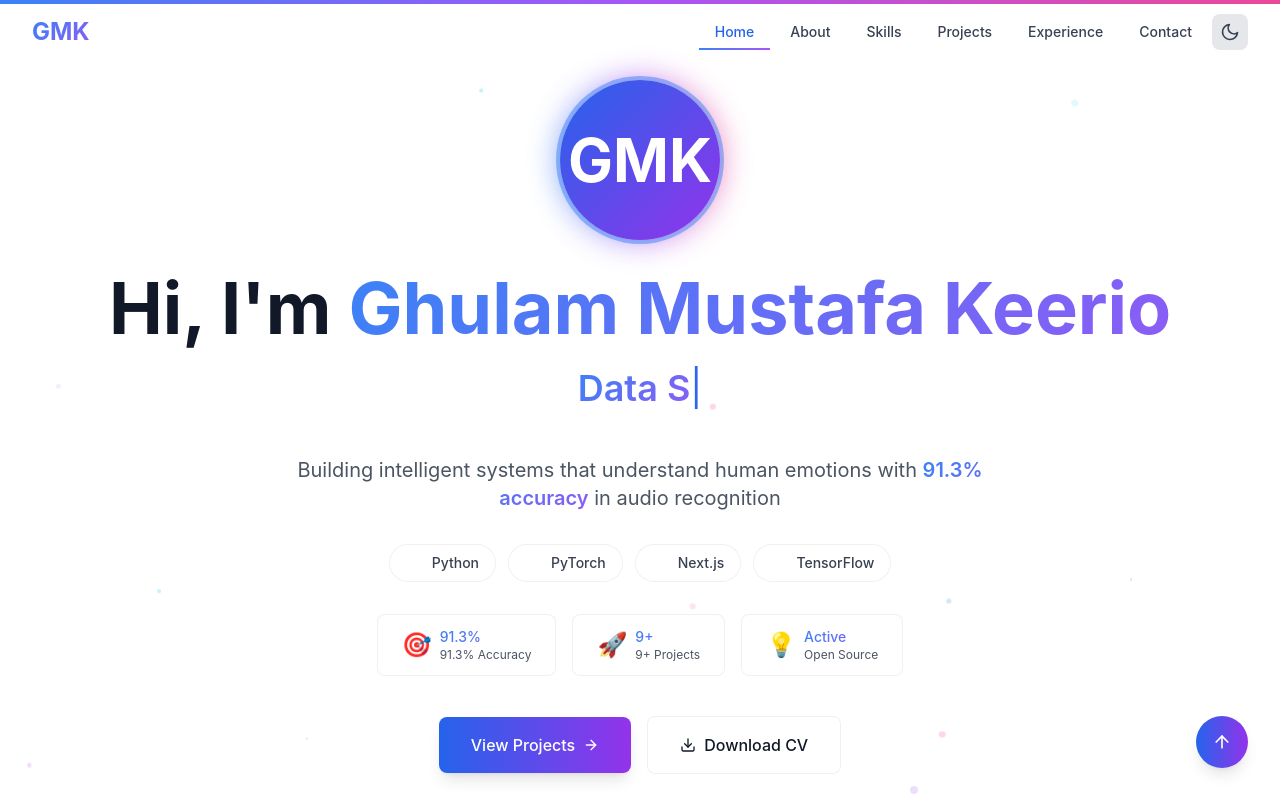
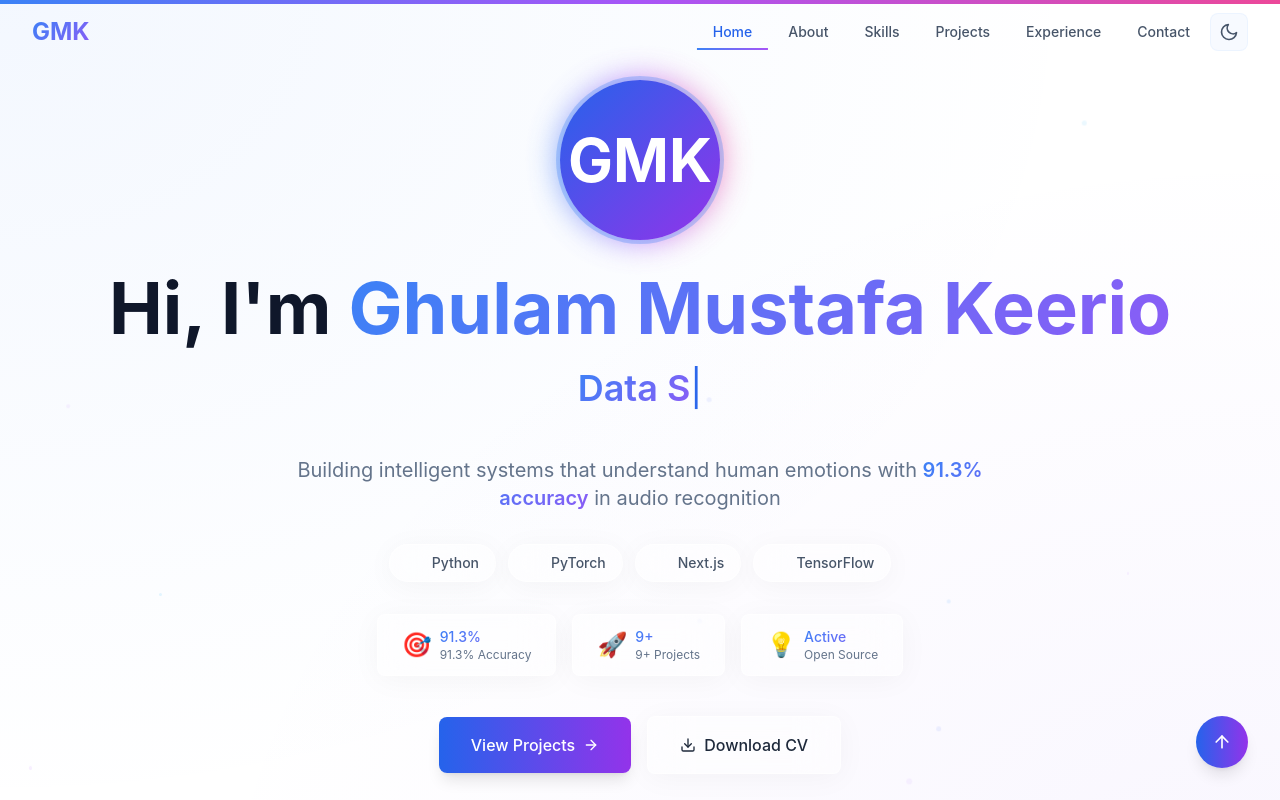
Before and after one commit to Ghulam-Mustafa-Keerio/portfolio, a Next.js app: page / in a window 1280 px wide. Both pictures are taken after a click on the button 1230 px from the left and 32 px from the top of the page. Shown: the top 800 px of the page. Built offline with nearby package versions, Linux system fonts and the light colour scheme.

Commit message:
Replace all gray colors with transparent mirror-like soft design across all components
Co-authored-by: Ghulam-Mustafa-Keerio <137900155+Ghulam-Mustafa-Keerio@users.noreply.github.com>

```diff
--- a/components/FloatingParticles.tsx
+++ b/components/FloatingParticles.tsx
@@ -2,14 +2,14 @@
 
 import { motion } from 'framer-motion';
 
-const particles = Array.from({ length: 15 }, (_, i) => ({
+const particles = Array.from({ length: 12 }, (_, i) => ({
   id: i,
   x: Math.random() * 100,
   y: Math.random() * 100,
-  size: Math.random() * 6 + 2,
+  size: Math.random() * 4 + 2,
   delay: Math.random() * 5,
-  duration: Math.random() * 10 + 8,
-  color: ['bg-blue-400', 'bg-purple-400', 'bg-pink-400', 'bg-cyan-400'][
+  duration: Math.random() * 12 + 10,
+  color: ['bg-blue-300', 'bg-purple-300', 'bg-indigo-300', 'bg-sky-300'][
     Math.floor(Math.random() * 4)
   ],
 }));
@@ -20,7 +20,7 @@ export default function FloatingParticles() {
       {particles.map((p) => (
         <motion.div
           key={p.id}
-          className={`absolute rounded-full ${p.color} opacity-20`}
+          className={`absolute rounded-full ${p.color} opacity-15`}
           style={{
             left: `${p.x}%`,
             top: `${p.y}%`,
@@ -30,7 +30,7 @@ export default function FloatingParticles() {
           animate={{
             y: [-20, 20, -20],
             x: [-10, 10, -10],
-            opacity: [0.1, 0.3, 0.1],
+            opacity: [0.05, 0.2, 0.05],
           }}
           transition={{
             duration: p.duration,
--- a/components/Hero.tsx
+++ b/components/Hero.tsx
@@ -16,7 +16,7 @@ const roles = [
 const techBadges = [
   { icon: SiPython, label: 'Python', color: 'from-blue-400 to-blue-600' },
   { icon: SiPytorch, label: 'PyTorch', color: 'from-orange-400 to-red-600' },
-  { icon: SiNextdotjs, label: 'Next.js', color: 'from-gray-700 to-black' },
+  { icon: SiNextdotjs, label: 'Next.js', color: 'from-slate-600 to-slate-900' },
   { icon: SiTensorflow, label: 'TensorFlow', color: 'from-orange-500 to-orange-600' },
 ];
 
@@ -67,8 +67,10 @@ export default function Hero() {
       id="home"
       className="min-h-screen flex items-center justify-center relative overflow-hidden"
     >
-      {/* Clean background */}
-      <div className="absolute inset-0 bg-white dark:bg-gray-900">
+      {/* Clean transparent background with soft color wash */}
+      <div className="absolute inset-0 bg-white dark:bg-[#0a0a0a]">
+        <div className="absolute inset-0 bg-[radial-gradient(ellipse_at_top_left,rgba(59,130,246,0.06),transparent_60%)]"></div>
+        <div className="absolute inset-0 bg-[radial-gradient(ellipse_at_bottom_right,rgba(139,92,246,0.06),transparent_60%)]"></div>
         <div className="absolute inset-0 dark:bg-[radial-gradient(circle_at_20%_20%,rgba(59,130,246,0.15),transparent_50%)]"></div>
         <div className="absolute inset-0 dark:bg-[radial-gradient(circle_at_80%_80%,rgba(139,92,246,0.15),transparent_50%)]"></div>
       </div>
@@ -87,7 +89,7 @@ export default function Hero() {
           >
             <div className="relative">
               <div className="absolute inset-0 rounded-full bg-gradient-to-r from-blue-500 via-purple-500 to-pink-500 animate-rotate opacity-75 blur-lg"></div>
-              <div className="relative w-40 h-40 rounded-full ring-4 ring-blue-500/50 dark:ring-blue-400/50 bg-gradient-to-br from-blue-600 to-purple-600 flex items-center justify-center">
+              <div className="relative w-40 h-40 rounded-full ring-4 ring-blue-500/30 dark:ring-blue-400/50 bg-gradient-to-br from-blue-600 to-purple-600 flex items-center justify-center">
                 <span className="text-6xl font-bold text-white">GMK</span>
               </div>
             </div>
@@ -100,7 +102,7 @@ export default function Hero() {
             transition={{ duration: 0.5, delay: 0.2 }}
           >
             <h1 className="text-5xl sm:text-6xl md:text-7xl font-bold mb-6">
-              <span className="text-gray-900 dark:text-white">Hi, I&apos;m </span>
+              <span className="text-slate-900 dark:text-white">Hi, I&apos;m </span>
               <span className="text-gradient">
                 Ghulam Mustafa Keerio
               </span>
@@ -125,7 +127,7 @@ export default function Hero() {
             initial={{ opacity: 0, y: 20 }}
             animate={{ opacity: 1, y: 0 }}
             transition={{ duration: 0.5, delay: 0.4 }}
-            className="text-lg sm:text-xl text-gray-600 dark:text-gray-400 mb-8 max-w-3xl mx-auto"
+            className="text-lg sm:text-xl text-slate-500 dark:text-slate-400 mb-8 max-w-3xl mx-auto"
           >
             Building intelligent systems that understand human emotions with{' '}
             <span className="font-semibold text-gradient">91.3% accuracy</span> in audio recognition
@@ -148,7 +150,7 @@ export default function Hero() {
                 className="glass px-4 py-2 rounded-full flex items-center gap-2 hover:shadow-lg transition-shadow"
               >
                 <badge.icon className={`text-lg bg-gradient-to-r ${badge.color} text-transparent bg-clip-text`} />
-                <span className="text-sm font-medium text-gray-700 dark:text-gray-300">
+                <span className="text-sm font-medium text-slate-600 dark:text-slate-300">
                   {badge.label}
                 </span>
               </motion.div>
@@ -173,7 +175,7 @@ export default function Hero() {
                 <span className="text-2xl">{stat.icon}</span>
                 <div className="text-left">
                   <div className="text-sm font-medium text-gradient">{stat.value}</div>
-                  <div className="text-xs text-gray-600 dark:text-gray-400">{stat.label}</div>
+                  <div className="text-xs text-slate-500 dark:text-slate-400">{stat.label}</div>
                 </div>
               </motion.div>
             ))}
@@ -195,7 +197,7 @@ export default function Hero() {
             </button>
             <button
               onClick={() => window.open('/cv.pdf', '_blank')}
-              className="group px-8 py-4 glass hover:bg-white/10 text-gray-900 dark:text-white border-2 border-gray-300 dark:border-gray-600 rounded-lg font-medium transition-all hover:scale-105 flex items-center gap-2"
+              className="group px-8 py-4 glass hover:bg-white/10 text-slate-800 dark:text-white border border-blue-200/60 dark:border-slate-600 rounded-lg font-medium transition-all hover:scale-105 flex items-center gap-2"
             >
               <FiDownload className="group-hover:translate-y-0.5 transition-transform" />
               Download CV
@@ -254,8 +256,8 @@ export default function Hero() {
           transition={{ duration: 1.5, repeat: Infinity, ease: 'easeInOut' }}
           className="flex flex-col items-center gap-2"
         >
-          <span className="text-sm text-gray-600 dark:text-gray-400 font-medium">Scroll Down</span>
-          <FiArrowDown className="text-gray-600 dark:text-gray-400" size={24} />
+          <span className="text-sm text-slate-500 dark:text-slate-400 font-medium">Scroll Down</span>
+          <FiArrowDown className="text-slate-500 dark:text-slate-400" size={24} />
         </motion.div>
       </motion.div>
     </section>
--- a/components/Navbar.tsx
+++ b/components/Navbar.tsx
@@ -54,7 +54,7 @@ export default function Navbar() {
     <nav
       className={`fixed top-0 w-full z-50 transition-all duration-300 ${
         scrolled
-          ? 'bg-white/80 dark:bg-gray-900/80 backdrop-blur-md shadow-lg'
+          ? 'bg-white/70 dark:bg-[#0a0a0a]/80 backdrop-blur-xl shadow-sm border-b border-blue-100/30 dark:border-white/5'
           : 'bg-transparent'
       }`}
     >
@@ -82,7 +82,7 @@ export default function Navbar() {
                   className={`relative z-10 ${
                     activeSection === item.href.substring(1)
                       ? 'text-blue-600 dark:text-blue-400'
-                      : 'text-gray-700 dark:text-gray-300 hover:text-blue-600 dark:hover:text-blue-400'
+                      : 'text-slate-600 dark:text-slate-300 hover:text-blue-600 dark:hover:text-blue-400'
                   }`}
                 >
                   {item.name}
@@ -108,7 +108,7 @@ export default function Navbar() {
             <ThemeToggle />
             <button
               onClick={() => setIsOpen(!isOpen)}
-              className="text-gray-700 dark:text-gray-300 p-2"
+              className="text-slate-600 dark:text-slate-300 p-2"
               aria-label="Toggle menu"
             >
               {isOpen ? <FiX size={24} /> : <FiMenu size={24} />}
@@ -125,7 +125,7 @@ export default function Navbar() {
             animate={{ opacity: 1, height: 'auto' }}
             exit={{ opacity: 0, height: 0 }}
             transition={{ duration: 0.3 }}
-            className="md:hidden bg-white dark:bg-gray-900 border-t border-gray-200 dark:border-gray-800 overflow-hidden"
+            className="md:hidden bg-white/90 dark:bg-[#0a0a0a]/95 backdrop-blur-xl border-t border-blue-100/30 dark:border-white/5 overflow-hidden"
           >
             <div className="px-4 pt-2 pb-4 space-y-2">
               {navItems.map((item, index) => (
@@ -137,8 +137,8 @@ export default function Navbar() {
                   onClick={() => scrollToSection(item.href)}
                   className={`block w-full text-left px-4 py-3 rounded-lg transition-all ${
                     activeSection === item.href.substring(1)
-                      ? 'bg-gradient-to-r from-blue-50 to-purple-50 dark:from-blue-900/20 dark:to-purple-900/20 text-gradient font-semibold'
-                      : 'text-gray-700 dark:text-gray-300 hover:bg-gray-100 dark:hover:bg-gray-800'
+                      ? 'bg-gradient-to-r from-blue-50/60 to-purple-50/60 dark:from-blue-900/20 dark:to-purple-900/20 text-gradient font-semibold'
+                      : 'text-slate-600 dark:text-slate-300 hover:bg-blue-50/30 dark:hover:bg-white/5'
                   }`}
                 >
                   {item.name}
--- a/components/ThemeToggle.tsx
+++ b/components/ThemeToggle.tsx
@@ -19,13 +19,13 @@ export default function ThemeToggle() {
   return (
     <button
       onClick={() => setTheme(theme === 'dark' ? 'light' : 'dark')}
-      className="p-2 rounded-lg bg-gray-200 dark:bg-gray-800 hover:bg-gray-300 dark:hover:bg-gray-700 transition-colors"
+      className="p-2 rounded-lg bg-blue-50/50 dark:bg-white/5 hover:bg-blue-100/50 dark:hover:bg-white/10 transition-colors border border-blue-100/40 dark:border-white/10"
       aria-label="Toggle theme"
     >
       {theme === 'dark' ? (
         <FiSun className="w-5 h-5 text-yellow-500" />
       ) : (
-        <FiMoon className="w-5 h-5 text-gray-700" />
+        <FiMoon className="w-5 h-5 text-slate-600" />
       )}
     </button>
   );
--- a/styles/globals.css
+++ b/styles/globals.css
@@ -4,11 +4,11 @@
 
 :root {
   --bg-primary: #ffffff;
-  --bg-secondary: #ffffff;
+  --bg-secondary: #f8fafc;
   --accent: #2563eb;
   --accent-2: #7c3aed;
-  --text-primary: #111827;
-  --text-secondary: #4b5563;
+  --text-primary: #1e293b;
+  --text-secondary: #64748b;
 }
 
 [data-theme='dark'] {
@@ -117,15 +117,17 @@ body {
 
   /* Glassmorphism effects */
   .glass {
-    background: rgba(255, 255, 255, 0.7);
-    backdrop-filter: blur(16px);
-    -webkit-backdrop-filter: blur(16px);
-    border: 1px solid rgba(0, 0, 0, 0.06);
+    background: rgba(255, 255, 255, 0.45);
+    backdrop-filter: blur(20px);
+    -webkit-backdrop-filter: blur(20px);
+    border: 1px solid rgba(255, 255, 255, 0.6);
+    box-shadow: 0 4px 30px rgba(0, 0, 0, 0.04);
   }
 
   :is(.dark) .glass {
     background: rgba(255, 255, 255, 0.05);
-    border: 1px solid rgba(255, 255, 255, 0.1);
+    border: 1px solid rgba(255, 255, 255, 0.08);
+    box-shadow: 0 4px 30px rgba(0, 0, 0, 0.1);
   }
 
   .glass-dark {
@@ -205,14 +207,15 @@ body {
 
   /* Card base */
   .card {
-    background-color: var(--bg-secondary);
-    border: 1px solid rgba(0, 0, 0, 0.08);
-    border-radius: 0.5rem;
-    box-shadow: 0 1px 3px rgba(0, 0, 0, 0.06);
+    background-color: rgba(255, 255, 255, 0.6);
+    border: 1px solid rgba(255, 255, 255, 0.7);
+    border-radius: 0.75rem;
+    box-shadow: 0 4px 20px rgba(0, 0, 0, 0.03);
   }
 
   :is(.dark) .card {
-    border: 1px solid rgba(255, 255, 255, 0.1);
-    box-shadow: 0 4px 6px -1px rgba(0, 0, 0, 0.1), 0 2px 4px -1px rgba(0, 0, 0, 0.06);
+    background-color: rgba(255, 255, 255, 0.05);
+    border: 1px solid rgba(255, 255, 255, 0.08);
+    box-shadow: 0 4px 20px rgba(0, 0, 0, 0.15);
   }
 }
```
Also changed, not shown: components/About.tsx (+11 -11 lines), components/Contact.tsx (+15 -15 lines), components/Experience.tsx (+14 -14 lines), components/Footer.tsx (+10 -10 lines), components/ProjectCard.tsx (+9 -9 lines), components/Projects.tsx (+5 -5 lines), components/Skills.tsx (+8 -7 lines).
